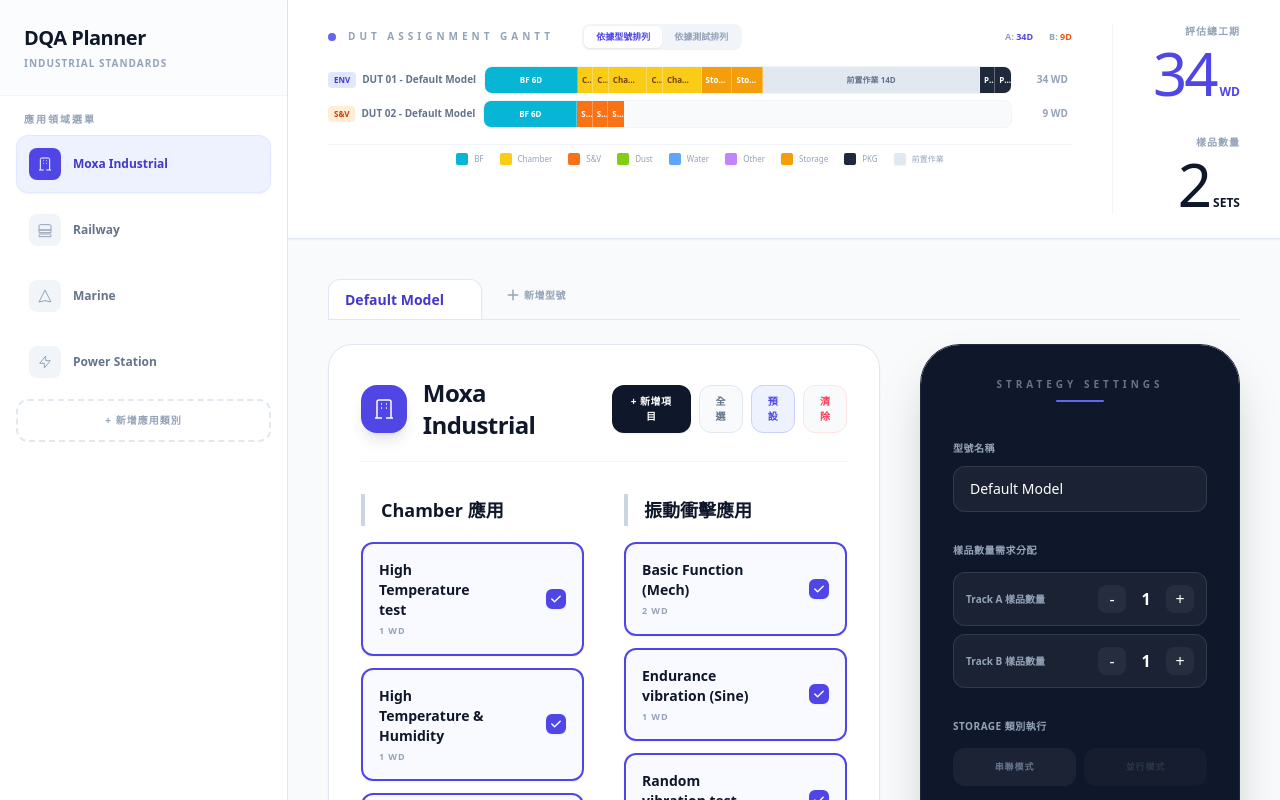
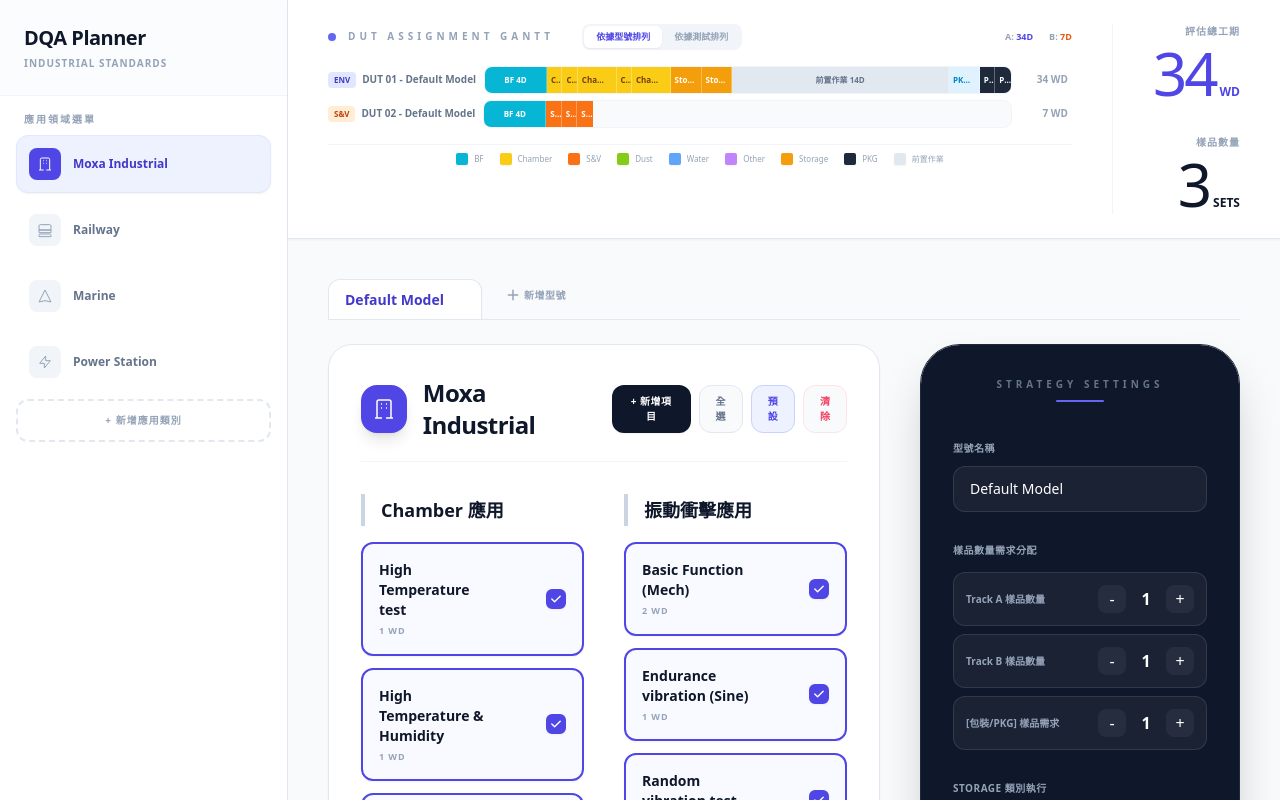
Before and after one commit to Gino831/DQASchedulePlanner, a React (Vite) app: page / in a window 1280 px wide. Shown: the top 800 px of the page. Built offline with nearby package versions, Linux system fonts and the light colour scheme.

Commit message:
feat: phase 5 - isolate PKG Basic Function and decouple PKG sample count input

```diff
--- a/App.tsx
+++ b/App.tsx
@@ -283,13 +283,14 @@ const App: React.FC = () => {
       let pkgDays = 0;
 
       let bfDays = 0;
+      let pkgBfDays = 0; // NEW: separate BF days specifically for PKG
 
       Object.entries(standard.categories).forEach(([cat, items]) => {
         const catType = cat as CategoryType;
         (items as any[] | undefined)?.forEach(item => {
           if (selectedMap[item.id]) {
             const nameLower = item.name.toLowerCase();
-            const isPkg = nameLower.includes('pkg');
+            const isPkg = nameLower.includes('pkg') || nameLower.includes('包裝');
             const isStorage = nameLower.includes('storage');
             const isAltitude = nameLower.includes('altitude') || item.name.includes('高空');
             const isBF = nameLower.includes('basic function') || item.name.includes('基本功能');
@@ -298,7 +299,9 @@ const App: React.FC = () => {
             // ipOther includes DUST, WATER, OTHER categories (except altitude and connector)
             const isIpOtherCategory = [CategoryType.DUST_TEST, CategoryType.WATER_TEST, CategoryType.OTHER].includes(catType);
 
-            if (isBF) {
+            if (isPkg && isBF) {
+              pkgBfDays += item.duration; // It's uniquely a PKG Basic Function
+            } else if (isBF) {
               bfDays += item.duration;
             } else if (isPkg) {
               pkgSegments.push({ label: CATEGORY_COLORS.pkg.label, days: item.duration, bg: CATEGORY_COLORS.pkg.bg, text: CATEGORY_COLORS.pkg.text });
@@ -334,6 +337,7 @@ const App: React.FC = () => {
       // --- 建立 DUT Rows ---
 
       const appendBF = () => bfDays > 0 ? [{ label: CATEGORY_COLORS[CategoryType.FUNCTION]?.label || 'Basic Func', days: bfDays, bg: CATEGORY_COLORS[CategoryType.FUNCTION]?.bg || 'bg-sky-100', text: CATEGORY_COLORS[CategoryType.FUNCTION]?.text || 'text-sky-600' }] : [];
+      const appendPkgBF = () => pkgBfDays > 0 ? [{ label: 'PKG Basic Func', days: pkgBfDays, bg: 'bg-sky-100', text: 'text-sky-600' }] : [];
 
       const modelDuts: Array<any> = [];
       let rowCounter = 1;
@@ -454,18 +458,19 @@ const App: React.FC = () => {
       }
 
       // 5. 產生 Track C (PKG)
-      if (pkgSegments.length > 0) {
+      if (pkgSegments.length > 0 || pkgBfDays > 0) { // Also proc if there's ONLY a PKG BF
         if (pkgStrategy === PkgSampleStrategy.REUSE) {
           if (envRows.length > 0) {
             envRows.sort((a, b) => b.totalDays - a.totalDays);
             const targetRow = envRows[0];
             targetRow.segments.push({ label: CATEGORY_COLORS.prep.label, days: 14, bg: CATEGORY_COLORS.prep.bg, text: CATEGORY_COLORS.prep.text });
+            targetRow.segments.push(...appendPkgBF()); // Unique PKG basic function
             targetRow.segments.push(...pkgSegments);
-             targetRow.totalDays += 14 + pkgDays;
+            targetRow.totalDays += 14 + pkgBfDays + pkgDays;
           } else {
             modelDuts.push({
               id: `dut_pkg_${model.id}_${rowCounter}`, label: `DUT ${String(rowCounter).padStart(2, '0')} - ${model.name}`,
-               track: 'C', trackLabel: 'PKG', startDay: baseStartDay, segments: [{ label: CATEGORY_COLORS.prep.label, days: 14, bg: CATEGORY_COLORS.prep.bg, text: CATEGORY_COLORS.prep.text }, ...pkgSegments], totalDays: 14 + pkgDays,
+              track: 'C', trackLabel: 'PKG', startDay: baseStartDay, segments: [{ label: CATEGORY_COLORS.prep.label, days: 14, bg: CATEGORY_COLORS.prep.bg, text: CATEGORY_COLORS.prep.text }, ...appendPkgBF(), ...pkgSegments], totalDays: 14 + pkgBfDays + pkgDays,
             });
             rowCounter++;
           }
@@ -473,7 +478,7 @@ const App: React.FC = () => {
           for (let i = 0; i < model.pkgSampleCount; i++) {
             modelDuts.push({
               id: `dut_pkg_${model.id}_${rowCounter}`, label: `DUT ${String(rowCounter).padStart(2, '0')} - ${model.name}`,
-              track: 'C', trackLabel: 'PKG', startDay: baseStartDay, segments: [...pkgSegments], totalDays: pkgDays,
+              track: 'C', trackLabel: 'PKG', startDay: baseStartDay, segments: [...appendPkgBF(), ...pkgSegments], totalDays: pkgBfDays + pkgDays,
             });
             rowCounter++;
           }
@@ -501,7 +506,9 @@ const App: React.FC = () => {
         globalTrackATotal = Math.max(globalTrackATotal, maxD); // Independent IP tracked in A's timespan
       }
 
-      const modelTotalUnits = model.envSampleCount + model.mechSampleCount + (pkgStrategy === PkgSampleStrategy.INDEPENDENT ? model.pkgSampleCount : 0) + (ipOtherSegments.length > 0 && singleSampleStrategy === SingleSampleStrategy.INDEPENDENT ? 1 : 0);
+      // NEW logic: Always add model.pkgSampleCount to totally Units because packing materials are physically needed
+      // no matter if the device body is reused from track A or newly bought.
+      const modelTotalUnits = model.envSampleCount + model.mechSampleCount + model.pkgSampleCount + (ipOtherSegments.length > 0 && singleSampleStrategy === SingleSampleStrategy.INDEPENDENT ? 1 : 0);
       globalTotalUnits += modelTotalUnits;
 
       allDutRows.push(...modelDuts);
@@ -853,16 +860,14 @@ const App: React.FC = () => {
                             <button onClick={() => updateActiveModel({ mechSampleCount: activeModel.mechSampleCount + 1 })} className="w-7 h-7 rounded-lg bg-white/5 hover:bg-white/20 transition-all">+</button>
                           </div>
                         </div>
-                        {pkgStrategy === PkgSampleStrategy.INDEPENDENT && (
                         <div className="flex justify-between items-center bg-white/5 rounded-xl p-3 border border-white/10">
-                            <span className="text-[10px] font-bold text-slate-400">Track C 樣品數量</span>
+                          <span className="text-[10px] font-bold text-slate-400">[包裝/PKG] 樣品需求</span>
                           <div className="flex items-center gap-3">
                             <button onClick={() => updateActiveModel({ pkgSampleCount: Math.max(1, activeModel.pkgSampleCount - 1) })} className="w-7 h-7 rounded-lg bg-white/5 hover:bg-white/20 transition-all">-</button>
                             <span className="w-4 text-center font-bold tabular-nums">{activeModel.pkgSampleCount}</span>
                             <button onClick={() => updateActiveModel({ pkgSampleCount: activeModel.pkgSampleCount + 1 })} className="w-7 h-7 rounded-lg bg-white/5 hover:bg-white/20 transition-all">+</button>
                           </div>
                         </div>
-                        )}
                       </div>
                     </div>
 
@@ -1009,16 +1014,14 @@ const App: React.FC = () => {
                   </div>
                 </div>
               </div>
-              {pkgStrategy === PkgSampleStrategy.INDEPENDENT && (
-                <div className="flex justify-between items-center bg-white/5 rounded-xl p-3 border border-white/10">
-                  <span className="text-[10px] font-bold text-slate-400">Track C</span>
+              <div className="flex justify-between items-center bg-white/5 rounded-xl p-3 border border-white/10 mt-2">
+                <span className="text-[10px] font-bold text-slate-400">[包裝/PKG] 樣品需求</span>
                 <div className="flex items-center gap-2">
                   <button onClick={() => updateActiveModel({ pkgSampleCount: Math.max(1, activeModel.pkgSampleCount - 1) })} className="w-8 h-8 rounded-lg bg-white/10 text-white font-bold active:bg-white/20">-</button>
                   <span className="w-5 text-center font-bold tabular-nums text-white">{activeModel.pkgSampleCount}</span>
                   <button onClick={() => updateActiveModel({ pkgSampleCount: activeModel.pkgSampleCount + 1 })} className="w-8 h-8 rounded-lg bg-white/10 text-white font-bold active:bg-white/20">+</button>
                 </div>
               </div>
-              )}
             </div>
 
             {/* Storage 策略 */}
@@ -1140,7 +1143,7 @@ const App: React.FC = () => {
         )
       }
 
-    </div>
+    </div >
   );
 };
 
```
Lines whose indentation alone changed are shown as unchanged.
